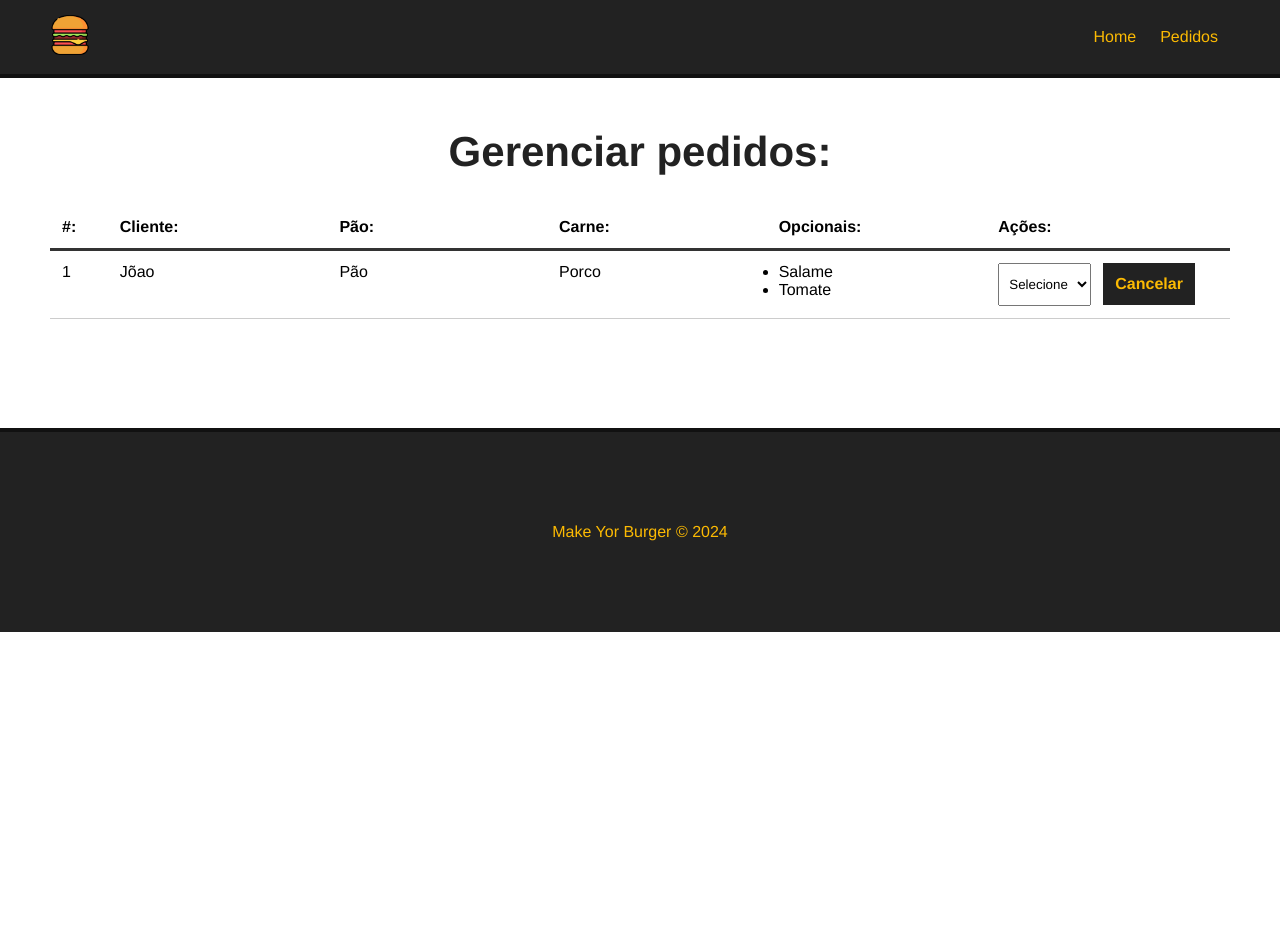
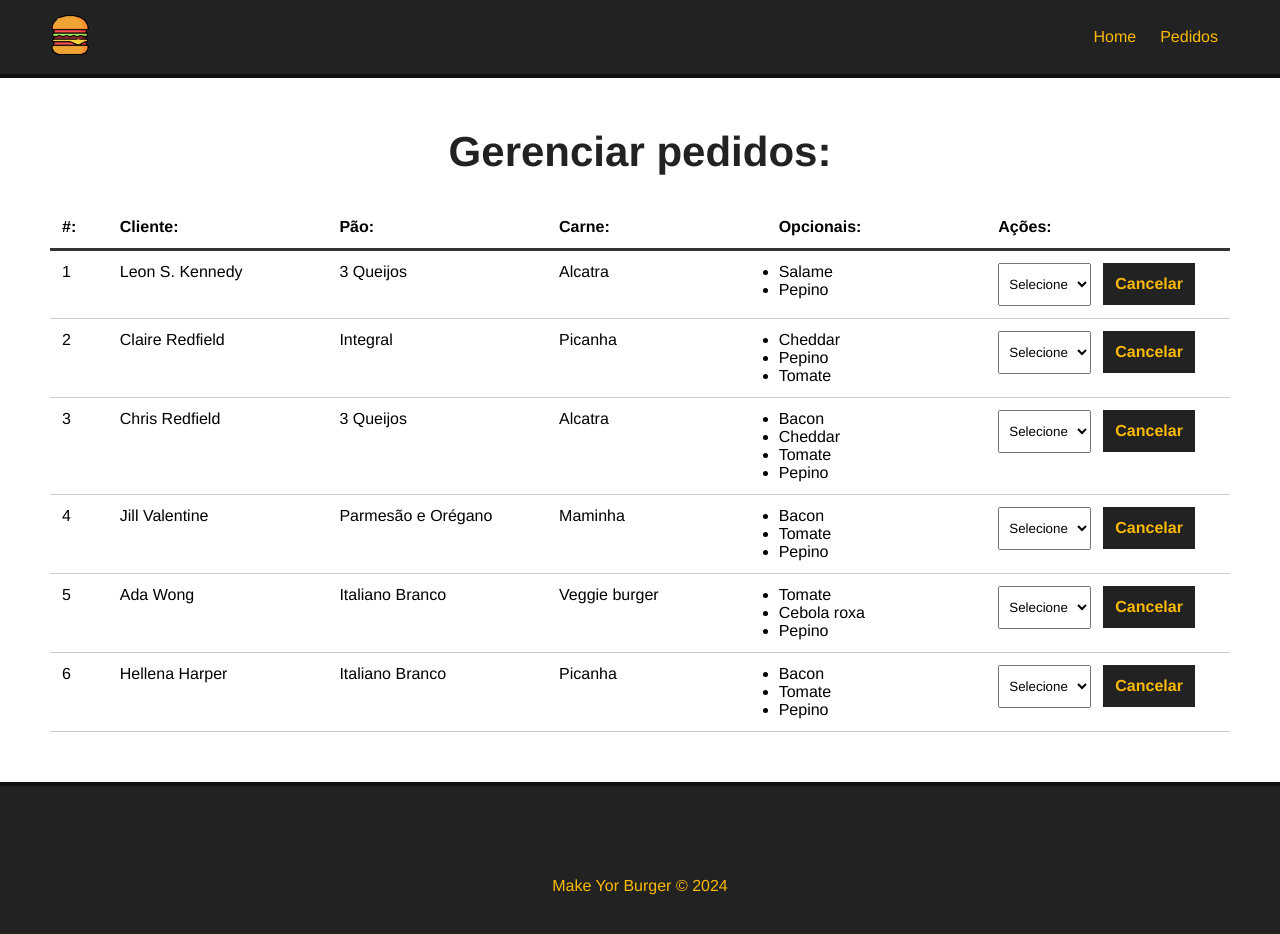
Before and after one commit to Ackerman-D-Edward/primeiro-projeto-vue, a Vue app: page /pedidos in a window 1280 px wide. Shown: the top 934 px of the page. Before the commit the page ends 800 px from the top, so only its background shows below. Built offline with nearby package versions, Linux system fonts and the light colour scheme; data requests are answered from the project's data file.

Commit message:
resgatando os dados do banco para a dashboard e tornando os dados do dashboard dinamico

```diff
--- a/db/db.json
+++ b/db/db.json
@@ -65,17 +65,90 @@
   },
   "status": [
     {
-      "id": "1",
+      "id": 1,
       "tipo": "Solicitado"
     },
     {
-      "id": "2",
+      "id": 2,
       "tipo": "Em produção"
     },
     {
-      "id": "3",
+      "id": 3,
       "tipo": "Finalizado"
     }
   ],
-  "burgers": []
+  "burgers": [
+    {
+      "id": "1",
+      "nome": "Leon S. Kennedy",
+      "carne": "Alcatra",
+      "pao": "3 Queijos",
+      "opcionais": [
+        "Salame",
+        "Pepino"
+      ],
+      "status": "Solicitado"
+    },
+    {
+      "id": "2",
+      "nome": "Claire Redfield",
+      "carne": "Picanha",
+      "pao": "Integral",
+      "opcionais": [
+        "Cheddar",
+        "Pepino",
+        "Tomate"
+      ],
+      "status": "Solicitado"
+    },
+    {
+      "id": "3",
+      "nome": "Chris Redfield",
+      "carne": "Alcatra",
+      "pao": "3 Queijos",
+      "opcionais": [
+        "Bacon",
+        "Cheddar",
+        "Tomate",
+        "Pepino"
+      ],
+      "status": "Solicitado"
+    },
+    {
+      "id": "4",
+      "nome": "Jill Valentine",
+      "carne": "Maminha",
+      "pao": "Parmesão e Orégano",
+      "opcionais": [
+        "Bacon",
+        "Tomate",
+        "Pepino"
+      ],
+      "status": "Solicitado"
+    },
+    {
+      "id": "5",
+      "nome": "Ada Wong",
+      "carne": "Veggie burger",
+      "pao": "Italiano Branco",
+      "opcionais": [
+        "Tomate",
+        "Cebola roxa",
+        "Pepino"
+      ],
+      "status": "Solicitado"
+    },
+    {
+      "id": "6",
+      "nome": "Hellena Harper",
+      "carne": "Picanha",
+      "pao": "Italiano Branco",
+      "opcionais": [
+        "Bacon",
+        "Tomate",
+        "Pepino"
+      ],
+      "status": "Solicitado"
+    }
+  ]
 }
--- a/src/components/BurgerForm.vue
+++ b/src/components/BurgerForm.vue
@@ -77,7 +77,7 @@
                 nome: this.nome,
                 carne: this.carne,
                 pao: this.pao,
-                opicionais: Array.from(this.opcionais),
+                opcionais: Array.from(this.opcionais),
                 status: "Solicitado"
             }
 
--- a/src/components/Dashboard.vue
+++ b/src/components/Dashboard.vue
@@ -11,15 +11,16 @@
             </div>
         </div>
         <div id="burger-table-rows">
-            <div class="burger-table-row">
-                <div class="order-number">1</div>
-                <div>Jõao</div>
-                <div>Pão</div>
-                <div>Porco</div>
+            <div class="burger-table-row" v-for="burger in burgers" :key="burger.id">
+                <div class="order-number">{{ burger.id }}</div>
+                <div>{{ burger.nome }}</div>
+                <div>{{ burger.pao }}</div>
+                <div>{{ burger.carne }}</div>
                 <div>
                     <ul>
-                        <li>Salame</li>
-                        <li>Tomate</li>
+                        <li v-for="(opcional, index) in burger.opcionais" :key="index">
+                            {{ opcional }}
+                        </li>
                     </ul>
                 </div>
                 <div>
@@ -36,7 +37,33 @@
 
 <script>
 export default {
-    name: "Dashboard"
+    name: "Dashboard",
+    data() {
+        return {
+            burgers: null,
+            burger_id: null,
+            status: []
+        }
+    },
+    methods: {
+        async getPedidos() {
+
+            const req = await fetch("http://localhost:3000/burgers")
+
+            const data = await req.json();
+
+            this.burgers = data;
+
+            console.log(this.burgers);
+
+            // resgatar os status
+
+        }
+    },
+    mounted() {
+        this.getPedidos();
+    }
+
 }
 </script>
 
```
